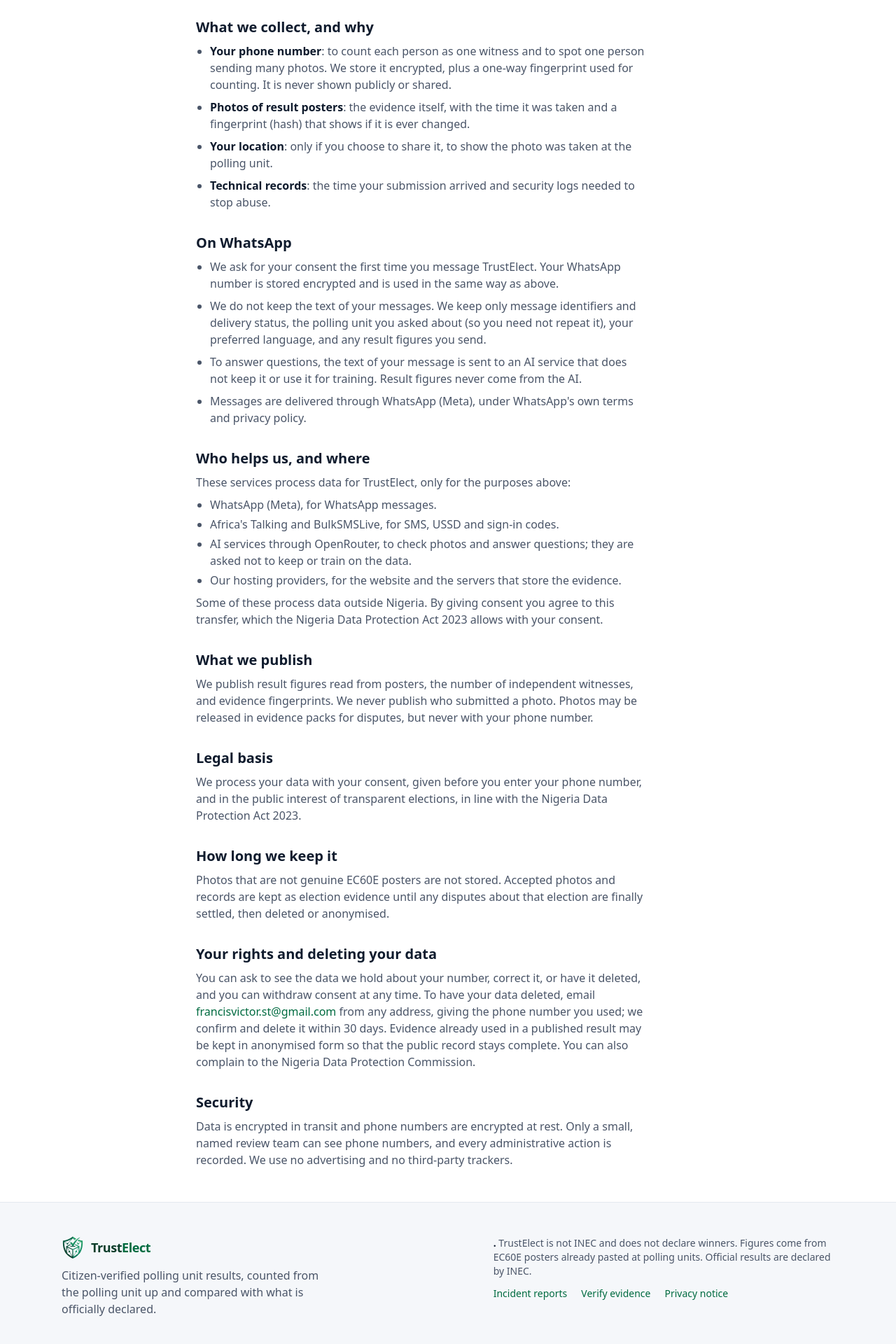
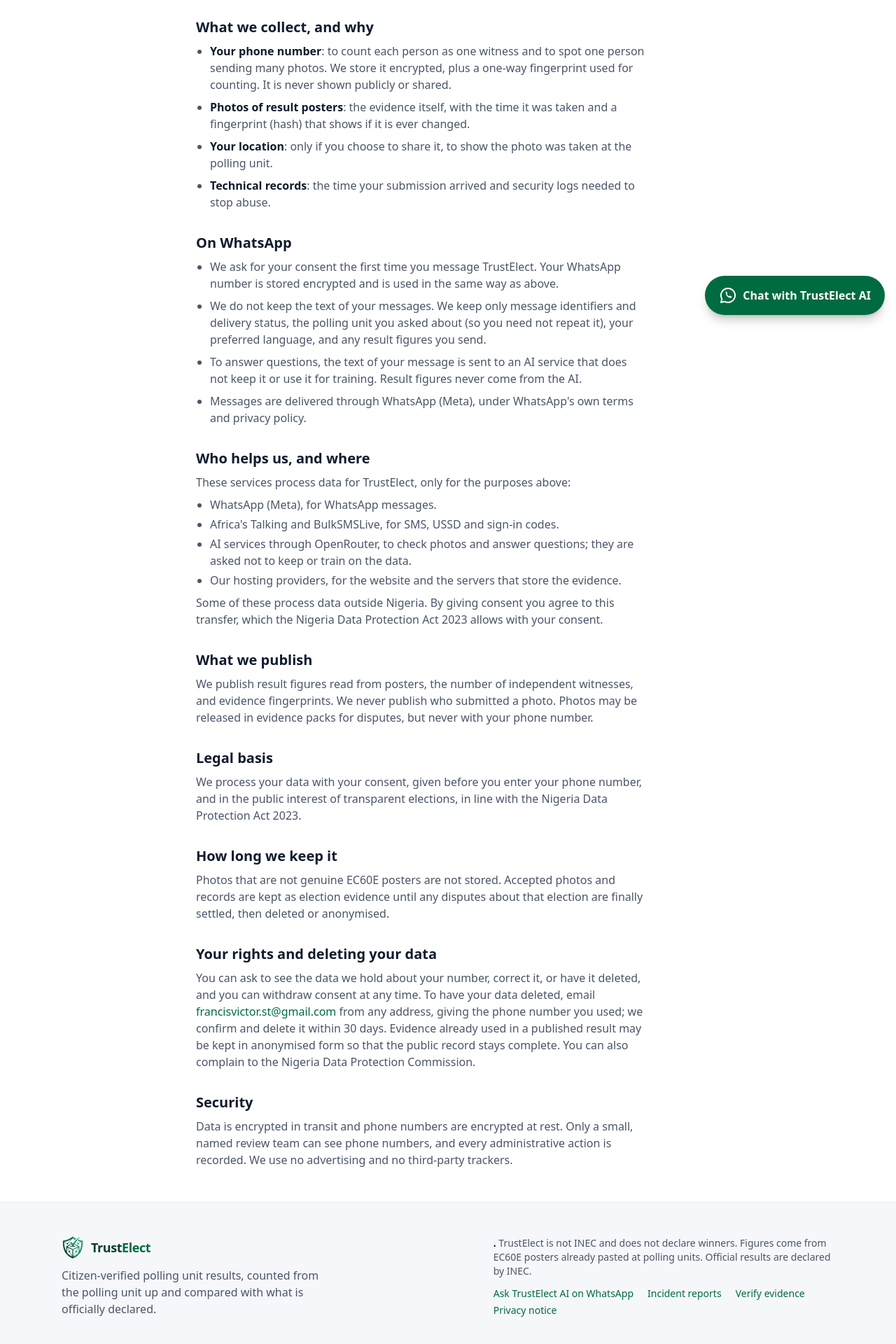
Before and after one commit to ktechfest2/TEAM-1-3.0, a Next.js app in the folder apps/web/: page /privacy in a window 1280 px wide. Shown: the part 334-2254 px from the top of the page at 70% size. Built offline with nearby package versions, Linux system fonts and the light colour scheme; no server answers.

Commit message:
Web: WhatsApp chat button and footer link to the TrustElect AI assistant

```diff
--- a/apps/web/src/app/(public)/layout.tsx
+++ b/apps/web/src/app/(public)/layout.tsx
@@ -1,6 +1,7 @@
 import { SiteFooter } from '@/components/site-footer';
 import { SiteHeader } from '@/components/site-header';
 import { SkipLink } from '@/components/skip-link';
+import { WhatsAppChatButton } from '@/components/whatsapp-chat';
 
 /** Public site: header, page, footer. The admin console has its own layout. */
 export default function PublicLayout({ children }: { children: React.ReactNode }) {
@@ -12,6 +13,7 @@ export default function PublicLayout({ children }: { children: React.ReactNode }
         {children}
       </main>
       <SiteFooter />
+      <WhatsAppChatButton />
     </>
   );
 }
--- a/apps/web/src/components/site-footer.tsx
+++ b/apps/web/src/components/site-footer.tsx
@@ -1,6 +1,7 @@
 import Link from 'next/link';
 import { UNOFFICIAL_LABEL } from '@trustelect/shared';
 import { LogoMark, Wordmark } from './logo';
+import { WHATSAPP_CHAT_URL } from './whatsapp-chat';
 
 export function SiteFooter() {
   return (
@@ -23,6 +24,14 @@ export function SiteFooter() {
             units. Official results are declared by INEC.
           </p>
           <p className="flex flex-wrap gap-x-5 gap-y-1">
+            <a
+              href={WHATSAPP_CHAT_URL}
+              target="_blank"
+              rel="noopener noreferrer"
+              className="font-medium text-brand-strong hover:underline"
+            >
+              Ask TrustElect AI on WhatsApp
+            </a>
             <Link href="/incidents" className="font-medium text-brand-strong hover:underline">
               Incident reports
             </Link>
--- /dev/null
+++ b/apps/web/src/components/whatsapp-chat.tsx
@@ -0,0 +1,40 @@
+/** TrustElect's WhatsApp number (international format, digits only). Override with NEXT_PUBLIC_WHATSAPP_NUMBER. */
+const WHATSAPP_NUMBER = (process.env.NEXT_PUBLIC_WHATSAPP_NUMBER ?? '2349158961770').replace(/\D/g, '');
+
+/** Opens a WhatsApp chat with the TrustElect assistant, starting with "Hi" so it greets the voter. */
+export const WHATSAPP_CHAT_URL = `https://wa.me/${WHATSAPP_NUMBER}?text=${encodeURIComponent('Hi')}`;
+
+export function WhatsAppIcon({ size = 24 }: { size?: number }) {
+  return (
+    <svg width={size} height={size} viewBox="0 0 24 24" aria-hidden="true" focusable="false">
+      {/* Speech bubble with a handset: the familiar chat-on-WhatsApp shape */}
+      <path
+        d="M12 2.75a9.25 9.25 0 0 0-7.98 13.93L2.75 21.25l4.7-1.23A9.25 9.25 0 1 0 12 2.75Z"
+        fill="none"
+        stroke="currentColor"
+        strokeWidth="1.8"
+        strokeLinejoin="round"
+      />
+      <path
+        d="M8.6 7.4c.25-.5.5-.52.78-.52h.55c.18 0 .4.02.58.45l.72 1.75c.08.2.06.4-.04.57l-.45.66c-.1.16-.1.35 0 .5.5.88 1.2 1.6 2.1 2.1.16.1.35.1.5 0l.66-.45c.17-.1.37-.12.57-.04l1.75.72c.43.18.45.4.45.58v.55c0 .28-.02.53-.52.78-.6.3-1.56.52-3.05-.2-1.55-.76-2.86-2.07-3.62-3.62-.72-1.49-.5-2.45-.2-3.05Z"
+        fill="currentColor"
+      />
+    </svg>
+  );
+}
+
+/** Floating button on every public page: chat with the TrustElect AI assistant on WhatsApp. */
+export function WhatsAppChatButton() {
+  return (
+    <a
+      href={WHATSAPP_CHAT_URL}
+      target="_blank"
+      rel="noopener noreferrer"
+      className="fixed right-[max(1rem,env(safe-area-inset-right))] bottom-[max(1rem,env(safe-area-inset-bottom))] z-40 inline-flex min-h-14 min-w-14 items-center justify-center gap-2 rounded-full bg-brand-strong px-4 font-semibold text-brand-ink shadow-lg shadow-black/20 hover:bg-brand sm:px-5 print:hidden"
+    >
+      <WhatsAppIcon size={26} />
+      <span className="sr-only sm:not-sr-only">Chat with TrustElect AI</span>
+      <span className="sr-only"> on WhatsApp (opens WhatsApp)</span>
+    </a>
+  );
+}
```
